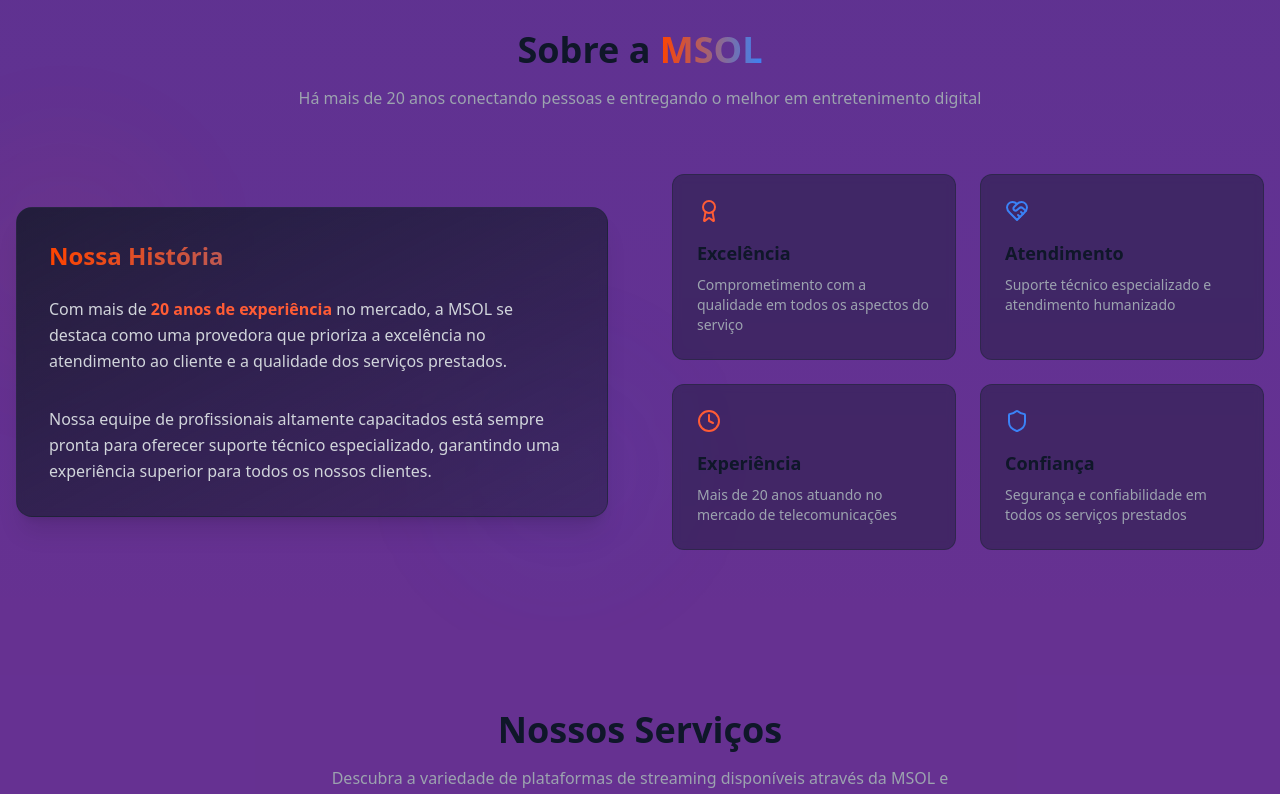
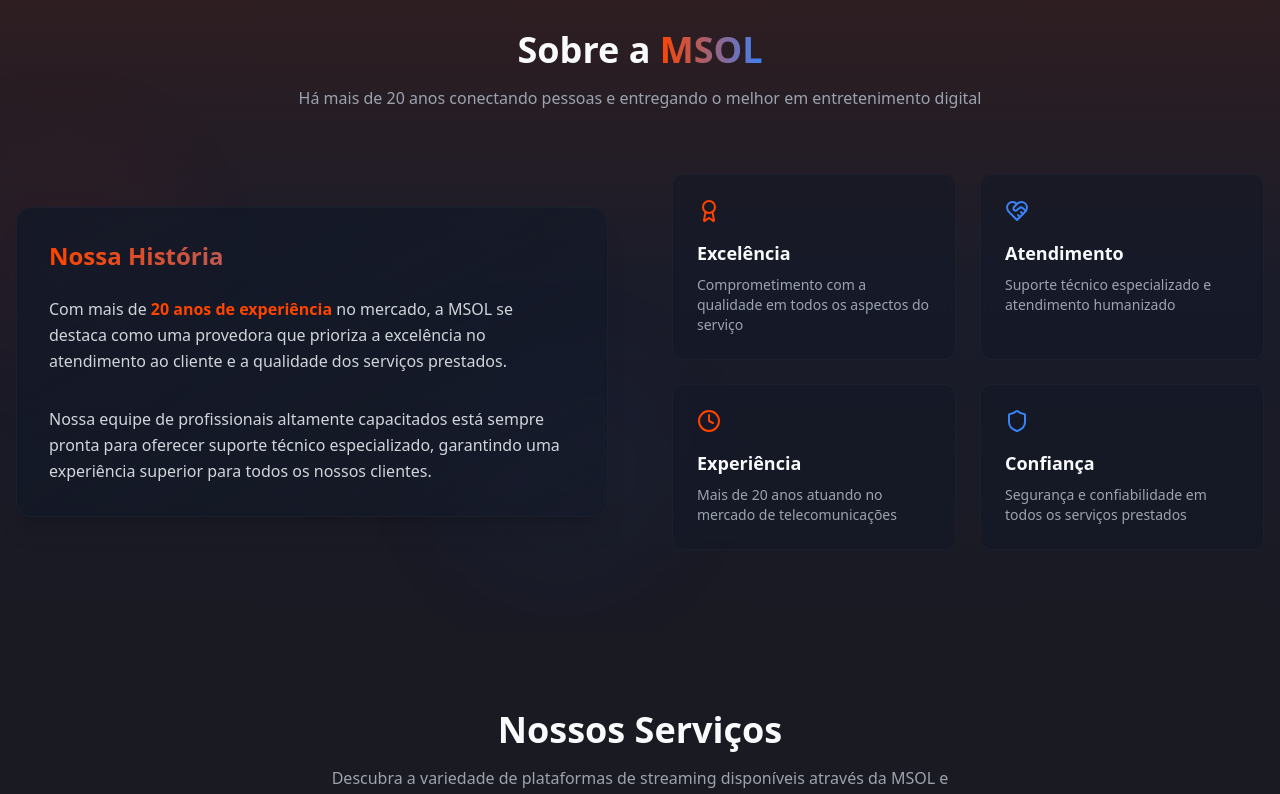
Before and after one commit to ojavaluc/msolnet-prime-bundles, a React (Vite) app: page / in a window 1280 px wide. Shown: the part 850-1644 px from the top of the page. Built offline with nearby package versions, Linux system fonts and the light colour scheme.

Commit message:
Refactor: Update color palette to match MSOLNet logo
Update the color palette in `src/index.css` to align with the MSOLNet logo's colors. This includes adjusting background, foreground, and accent colors for a cohesive visual experience.

```diff
--- a/src/components/Hero.tsx
+++ b/src/components/Hero.tsx
@@ -6,7 +6,7 @@ const Hero = () => {
     <section className="min-h-screen pt-20 flex flex-col justify-center relative overflow-hidden">
       <div className="absolute inset-0 z-0">
         <div className="absolute inset-0 bg-gradient-to-b from-background/40 via-background/60 to-background z-10"></div>
-        <div className="absolute top-0 left-0 right-0 bottom-0 bg-[radial-gradient(circle_at_center,_var(--tw-gradient-from)_0%,transparent_70%)] from-primary-msol/30 to-transparent"></div>
+        <div className="absolute top-0 left-0 right-0 bottom-0 bg-[radial-gradient(circle_at_center,_var(--tw-gradient-from)_0%,transparent_70%)] from-primary/30 to-transparent"></div>
       </div>
 
       <div className="container mx-auto px-4 relative z-20">
@@ -19,7 +19,7 @@ const Hero = () => {
               Acesse os melhores conteúdos de streaming através da MSOL, sua provedora de serviços digitais.
             </p>
             <div className="animate-fade-in opacity-0" style={{ animationDelay: "0.3s", animationFillMode: "forwards" }}>
-              <p className="text-base md:text-lg text-primary-msol font-medium">
+              <p className="text-base md:text-lg text-primary font-medium">
                 <span className="font-bold">+20 anos</span> de experiência e excelência em atendimento ao cliente.
               </p>
             </div>
@@ -40,7 +40,7 @@ const Hero = () => {
                 alt="MSOL Net"
                 className="w-72 md:w-96 animate-float drop-shadow-2xl"
               />
-              <div className="absolute top-0 left-0 w-full h-full bg-primary-msol/10 blur-[100px] rounded-full"></div>
+              <div className="absolute top-0 left-0 w-full h-full bg-primary/10 blur-[100px] rounded-full"></div>
             </div>
 
             <div className="flex justify-center gap-4 mt-8">
--- a/src/components/ProviderSection.tsx
+++ b/src/components/ProviderSection.tsx
@@ -4,7 +4,7 @@ import { Award, HeartHandshake, Clock, Shield } from "lucide-react";
 const ProviderSection = () => {
   return (
     <section id="sobre" className="py-20 relative overflow-hidden">
-      <div className="absolute inset-0 z-0 bg-gradient-to-b from-blue-900/10 via-blue-800/5 to-transparent"></div>
+      <div className="absolute inset-0 z-0 bg-gradient-to-b from-primary/10 via-blue-800/5 to-transparent"></div>
 
       <div className="container mx-auto px-4 relative z-10">
         <div className="text-center mb-16 animate-fade-in opacity-0" style={{ animationDelay: "0.2s", animationFillMode: "forwards" }}>
@@ -18,13 +18,13 @@ const ProviderSection = () => {
 
         <div className="grid grid-cols-1 md:grid-cols-2 gap-16 items-center">
           <div className="relative">
-            <div className="absolute -top-20 -left-20 w-64 h-64 bg-primary-msol/5 rounded-full blur-3xl animate-pulse-soft"></div>
+            <div className="absolute -top-20 -left-20 w-64 h-64 bg-primary/5 rounded-full blur-3xl animate-pulse-soft"></div>
             <div className="absolute -bottom-20 -right-20 w-64 h-64 bg-blue-600/5 rounded-full blur-3xl animate-pulse-soft" style={{ animationDelay: "1.5s" }}></div>
 
             <div className="relative z-10 bg-gradient-to-br from-gray-900/80 to-gray-900/40 backdrop-blur-sm border border-gray-800/50 rounded-2xl p-8 shadow-xl animate-scale-in opacity-0" style={{ animationFillMode: "forwards", animationDelay: "0.4s" }}>
               <h3 className="text-2xl font-bold mb-6 text-gradient">Nossa História</h3>
               <p className="text-gray-300 leading-relaxed mb-8">
-                Com mais de <span className="text-primary-msol font-semibold">20 anos de experiência</span> no mercado,
+                Com mais de <span className="text-primary font-semibold">20 anos de experiência</span> no mercado,
                 a MSOL se destaca como uma provedora que prioriza a excelência no atendimento
                 ao cliente e a qualidade dos serviços prestados.
               </p>
@@ -39,7 +39,7 @@ const ProviderSection = () => {
           <div className="grid grid-cols-1 md:grid-cols-2 gap-6">
             {[
               {
-                icon: <Award className="text-primary-msol" />,
+                icon: <Award className="text-primary" />,
                 title: "Excelência",
                 description: "Comprometimento com a qualidade em todos os aspectos do serviço"
               },
@@ -49,7 +49,7 @@ const ProviderSection = () => {
                 description: "Suporte técnico especializado e atendimento humanizado"
               },
               {
-                icon: <Clock className="text-primary-msol" />,
+                icon: <Clock className="text-primary" />,
                 title: "Experiência",
                 description: "Mais de 20 anos atuando no mercado de telecomunicações"
               },
--- a/src/index.css
+++ b/src/index.css
@@ -5,8 +5,8 @@
 
 @layer base {
   :root {
-    --background: 210 50% 95%;
-    --foreground: 222 47% 11%;
+    --background: 240 15% 12%;
+    --foreground: 210 20% 98%;
 
     --card: 0 0% 6%;
     --card-foreground: 210 40% 98%;
--- a/src/pages/Index.tsx
+++ b/src/pages/Index.tsx
@@ -9,7 +9,7 @@ import Footer from "@/components/Footer";
 
 const Index = () => {
   return (
-    <div className="min-h-screen bg-purple-900/90 text-foreground">
+    <div className="min-h-screen bg-background text-foreground">
       <Navbar />
       <Hero />
       <ProviderSection />
```
